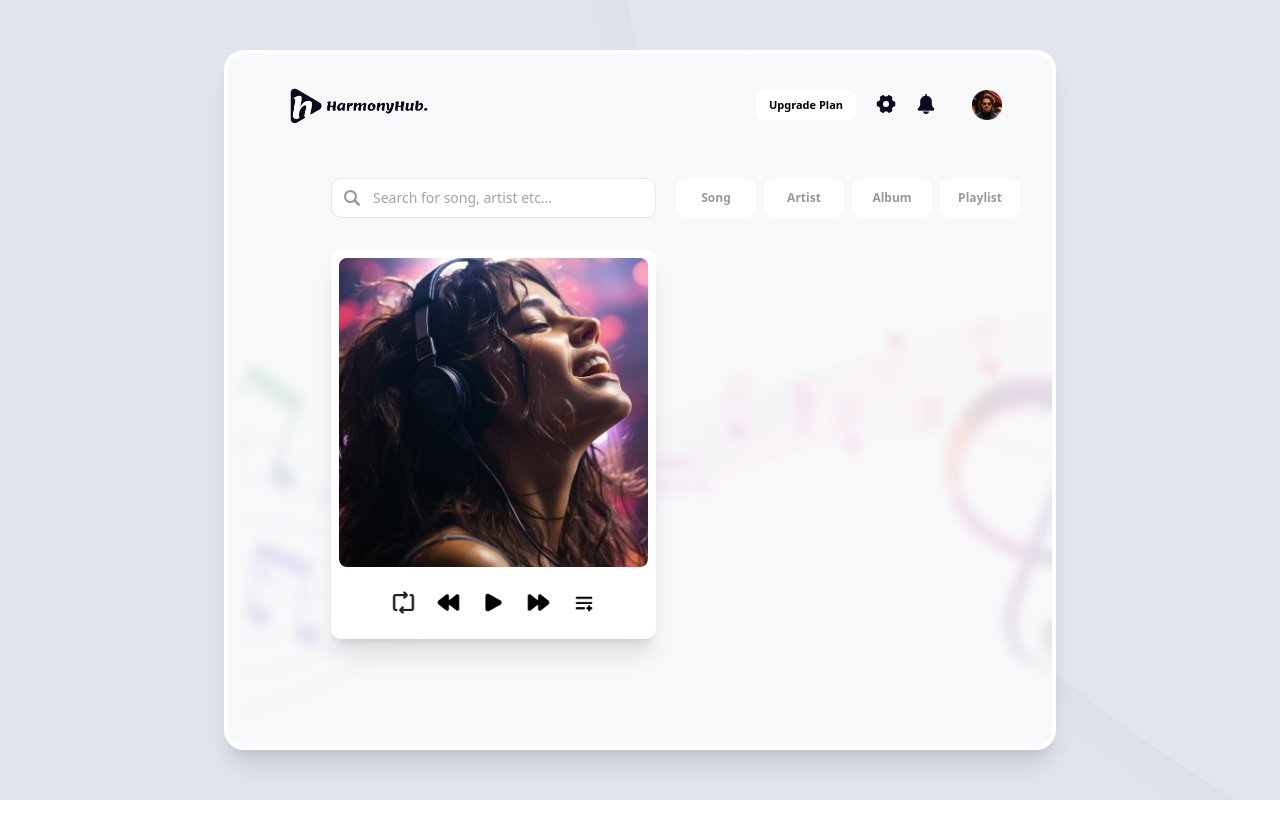
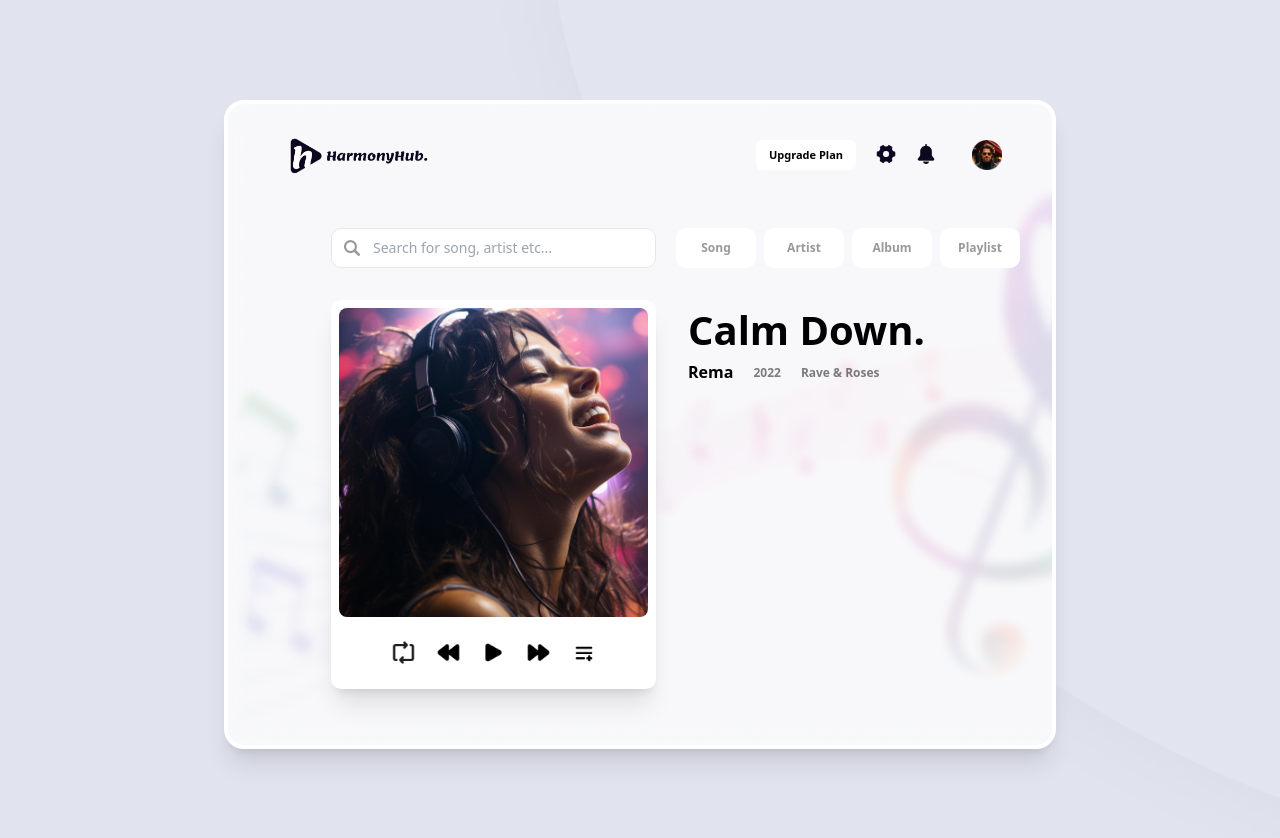
Before and after one commit to ushanwk/HarmonyHub, a React (Create React App) app: page / in a window 1280 px wide. Shown: the top 838 px of the page. Before the commit the page ends 800 px from the top, so only its background shows below. Built offline with nearby package versions, Linux system fonts and the light colour scheme.

Commit message:
song banner creating

```diff
--- a/src/App.js
+++ b/src/App.js
@@ -4,14 +4,14 @@ import {MainLayout} from "./assets/components/MainLayout";
 
 function App() {
     return (
-        <div className="App h-[100vh] w-full bg-[url('assets/image/Bg.png')] flex items-center justify-center">
+        <div className="App w-full bg-[url('assets/image/Bg.png')] bg-cover flex items-center justify-center pb-[100px] pt-[100px]">
 
             <section
-                className="w-[65%] h-[700px] bg-white rounded-[20px] bg-[url('assets/image/SecBg.png')] bg-cover border-4 border-white shadow-xl">
+                className="w-[65%] pb-14 bg-white rounded-[20px] bg-[url('assets/image/SecBg.png')] bg-cover border-4 border-white shadow-xl">
 
                 <Header />
 
-                <section className="w-full h-[450px] flex justify-center mt-5">
+                <section className="w-full flex justify-center mt-5">
                     <MainLayout />
                 </section>
 
--- a/src/assets/components/MainLayout.jsx
+++ b/src/assets/components/MainLayout.jsx
@@ -1,5 +1,6 @@
 import {SearchBar} from "./SearchBar";
 import {PlayingNowBanner} from "./PlayingNowBanner";
+import {SongList} from "./SongList";
 
 export function MainLayout() {
     return (
@@ -7,8 +8,9 @@ export function MainLayout() {
 
             <SearchBar />
 
-            <div className="w-full mt-8 flex gap-10">
+            <div className="w-full mt-8 flex gap-8 max-lg:flex-col">
                 <PlayingNowBanner />
+                <SongList />
             </div>
 
         </section>
--- /dev/null
+++ b/src/assets/components/SongList.jsx
@@ -0,0 +1,19 @@
+export function SongList() {
+    return (
+        <div className="w-full">
+            <div className="flex justify-between">
+                <div className="flex flex-col">
+                    <h1 className="text-[40px] font-bold m-0 p-0">Calm Down.</h1>
+
+                    <div className="flex gap-5">
+                        <p className="font-bold">Rema</p>
+                        <p className="text-[12px] mt-1 font-semibold opacity-50">2022</p>
+                        <p className="text-[12px] mt-1 font-semibold opacity-50">Rave & Roses</p>
+                    </div>
+                </div>
+            </div>
+
+
+        </div>
+    )
+}
```
